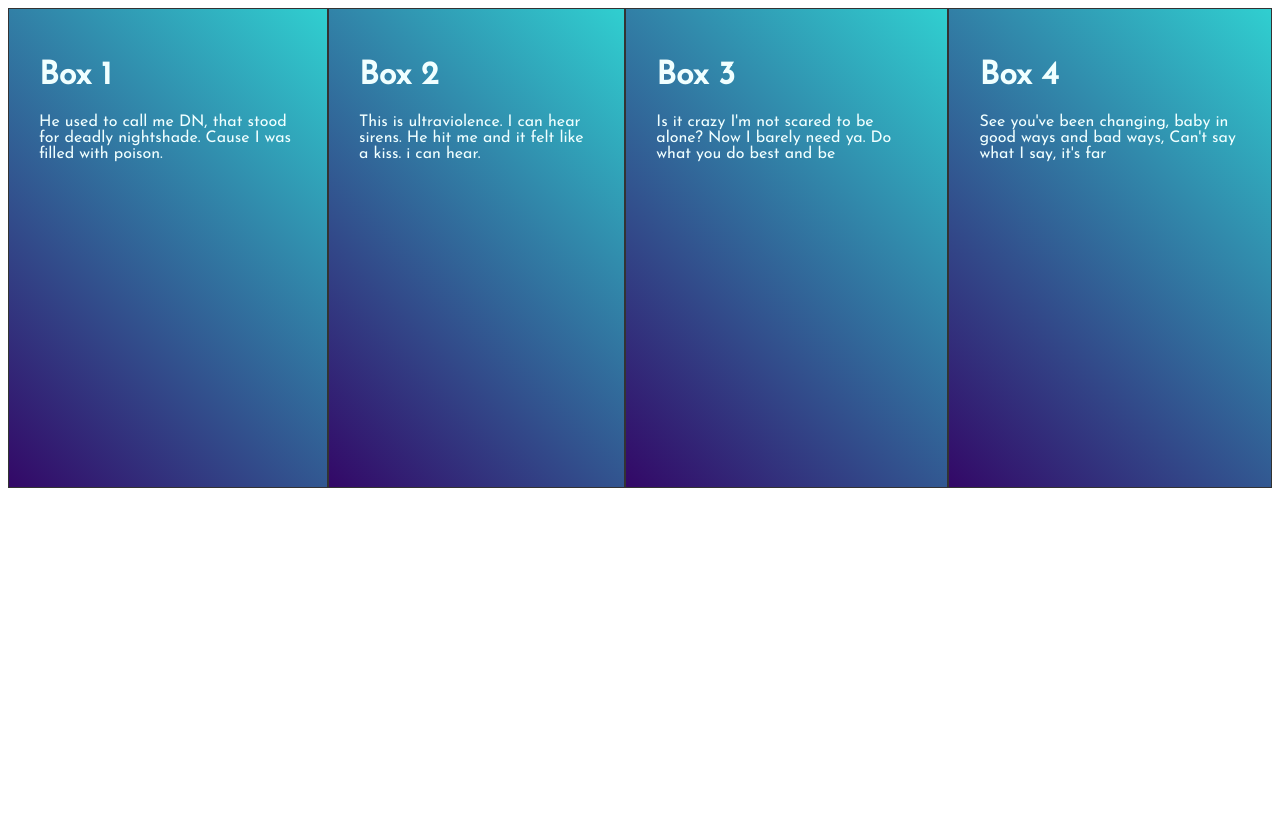
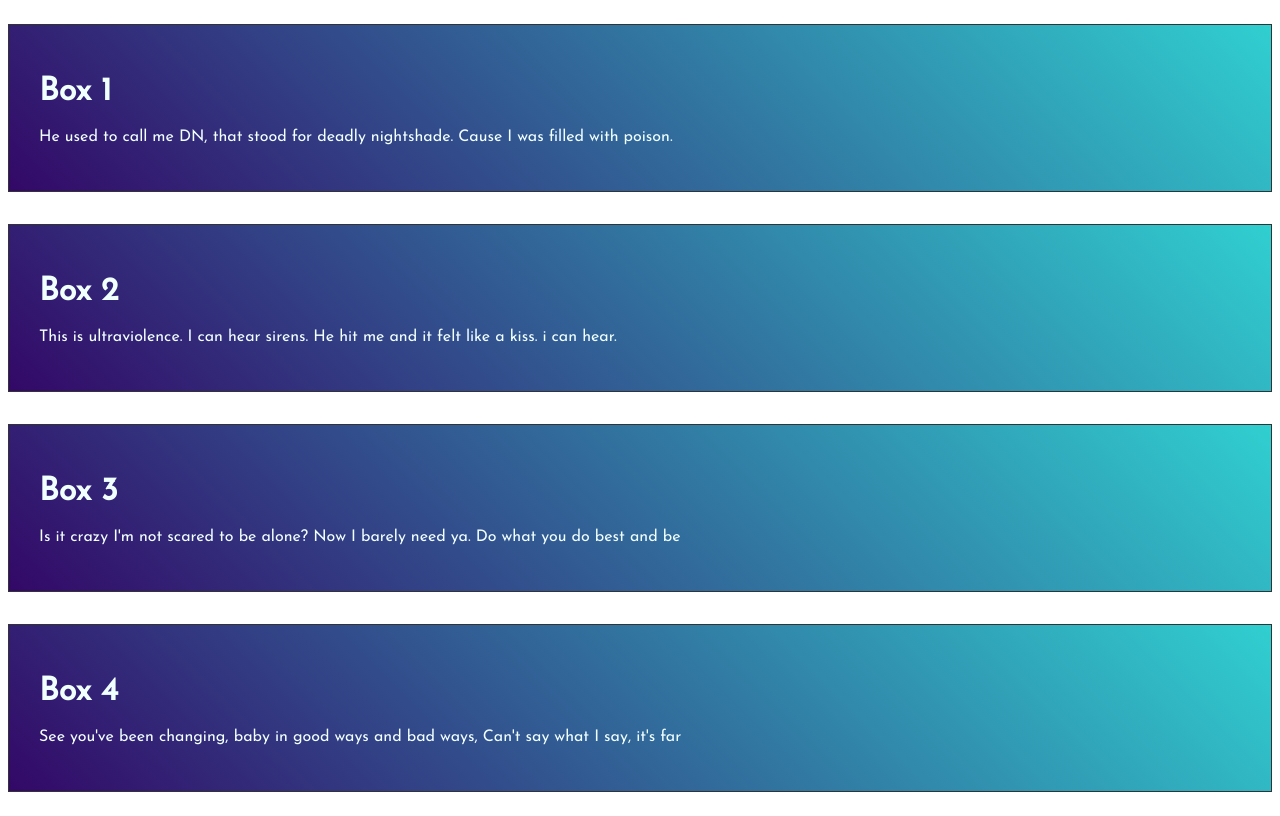
Before and after one commit to Felipemorai/Css-Flex-Box, a plain HTML site: page index.html in a window 1280 px wide. Drawn offline with Linux system fonts and the light colour scheme.

Commit message:
committed

```diff
--- a/style.css
+++ b/style.css
@@ -8,8 +8,8 @@
 }
 .container {
     display: flex;
-    flex-direction: row;
+    flex-direction: column;
     justify-content: space-around;
-    height: 60vh;
+    height: 100vh;
     color: azure;
 }
```
